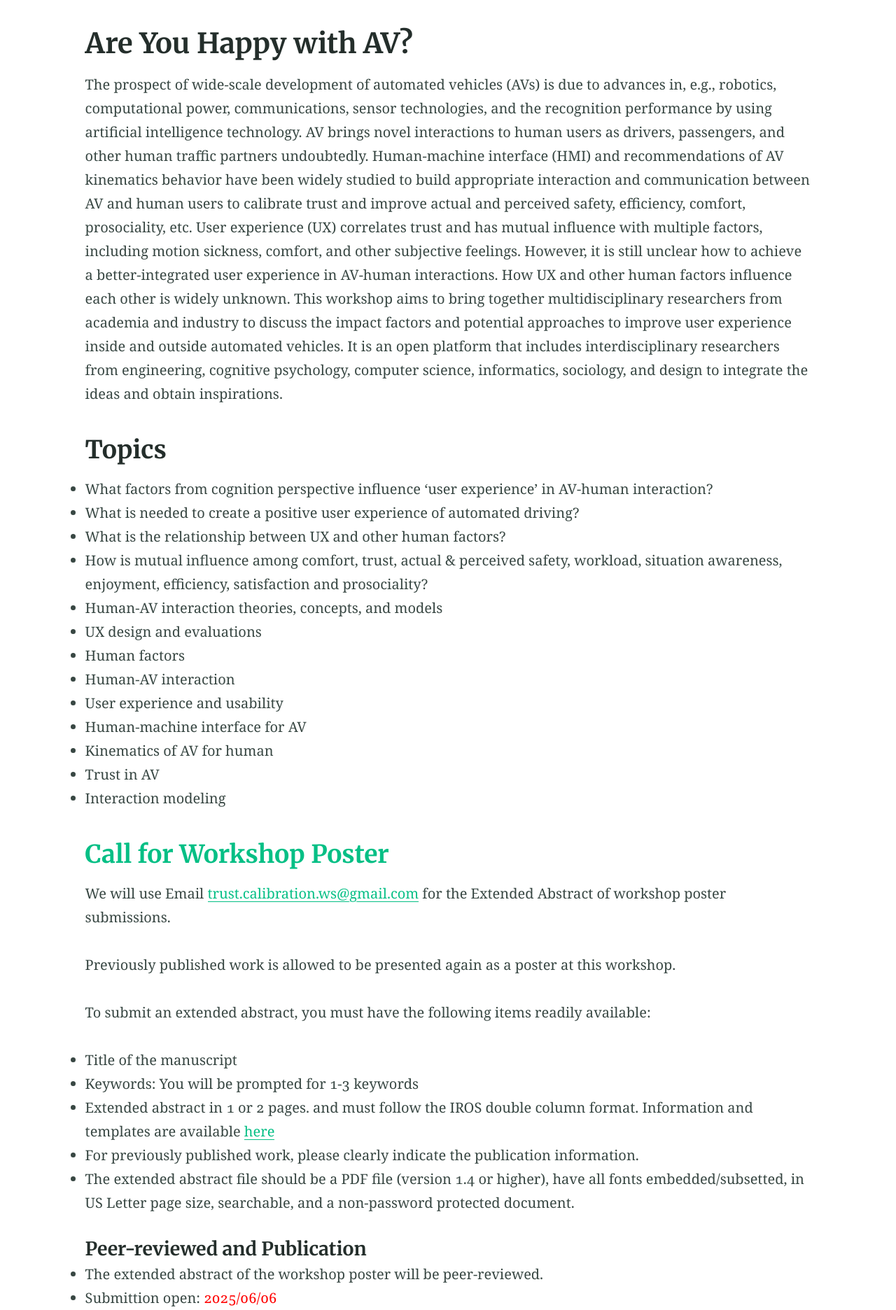
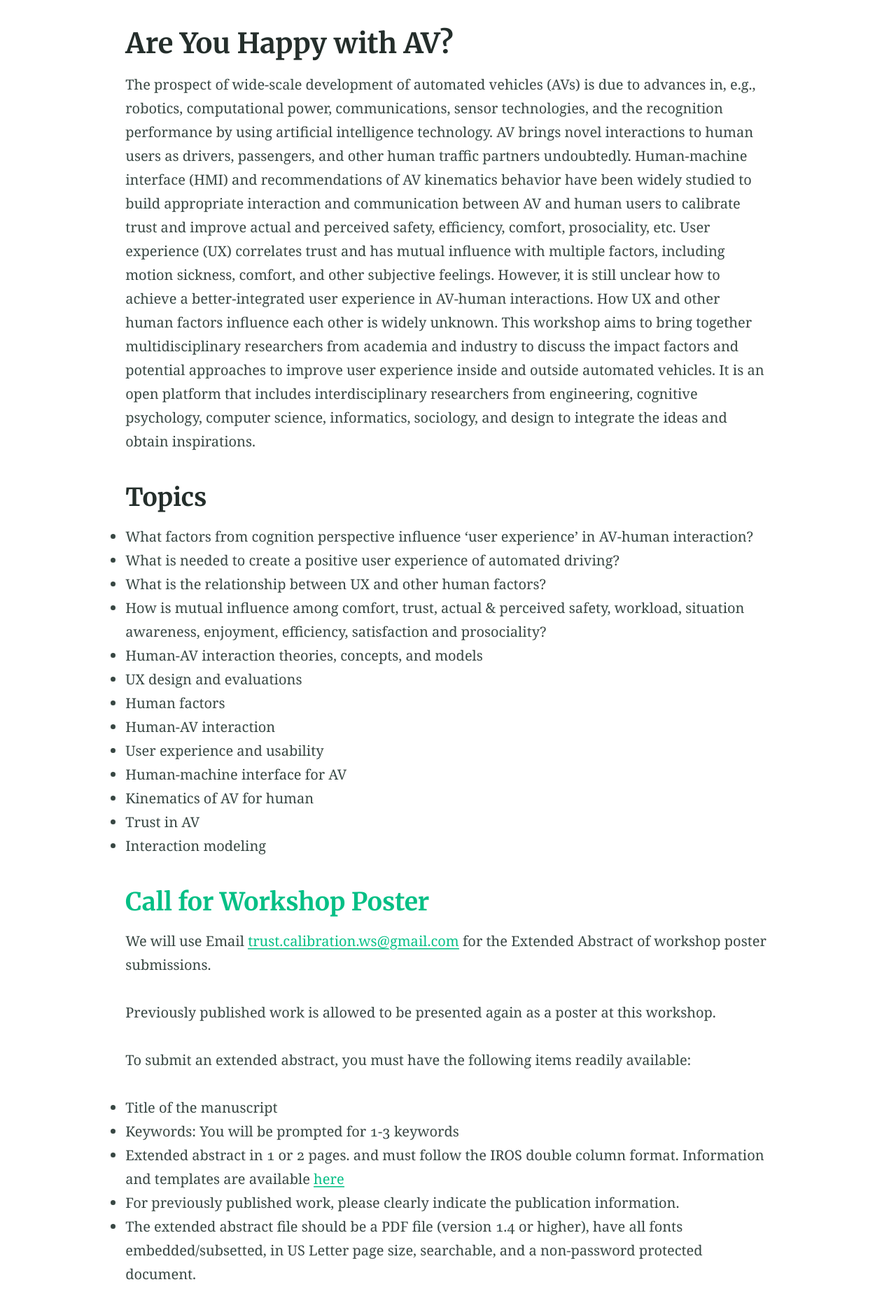
Before and after one commit to Are-You-Happy-with-AV/are-you-happy-with-av.github.io, a Jekyll site: the page built from index.md, in a window 1280 px wide. Shown: the part 424-2296 px from the top of the page at 70% size. Built offline with Jekyll 4.4.1, drawn with Linux system fonts in a browser that asks for light colours.

Commit message:
Update _theme.scss

```diff
--- a/_sass/_theme.scss
+++ b/_sass/_theme.scss
@@ -10,7 +10,7 @@ body {
 
 .container {
   width: 90%;
-  max-width: 1200px;
+  max-width: 1980px;
   margin: 0 auto;
 }
 
@@ -137,7 +137,7 @@ body {
 
 .content {
   @include breakpoint(break-1) {
-    width: 90%;
+    width: 80%;
   }
 }
 
```
